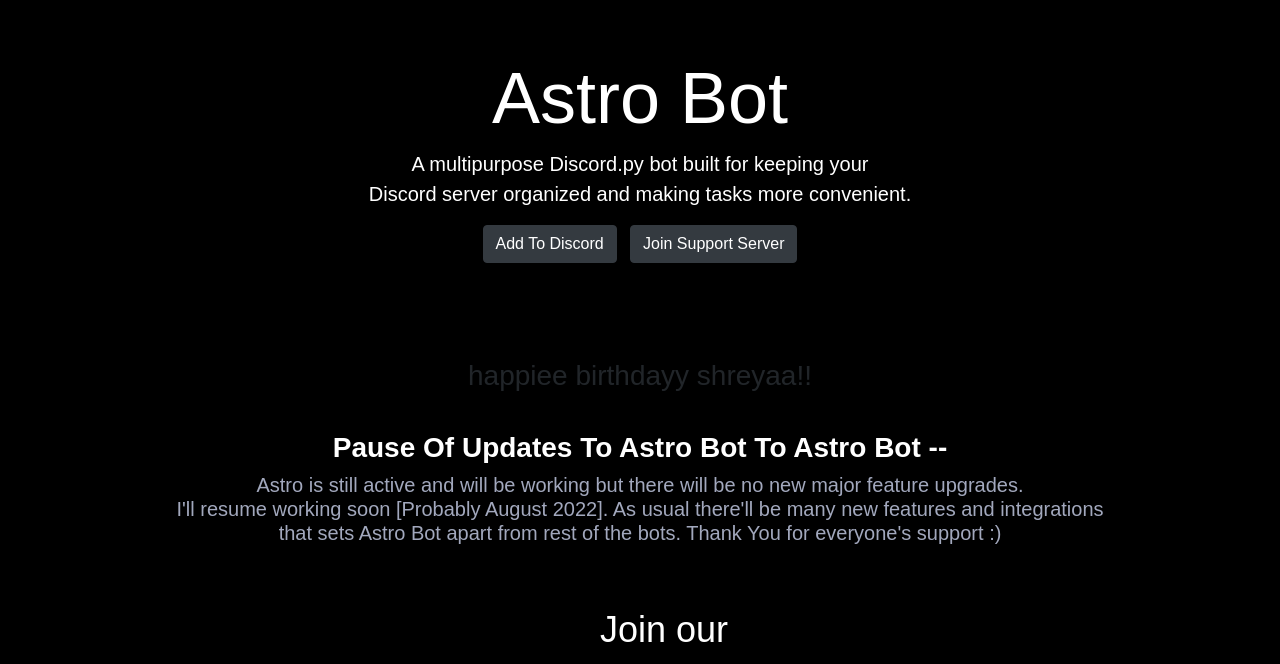
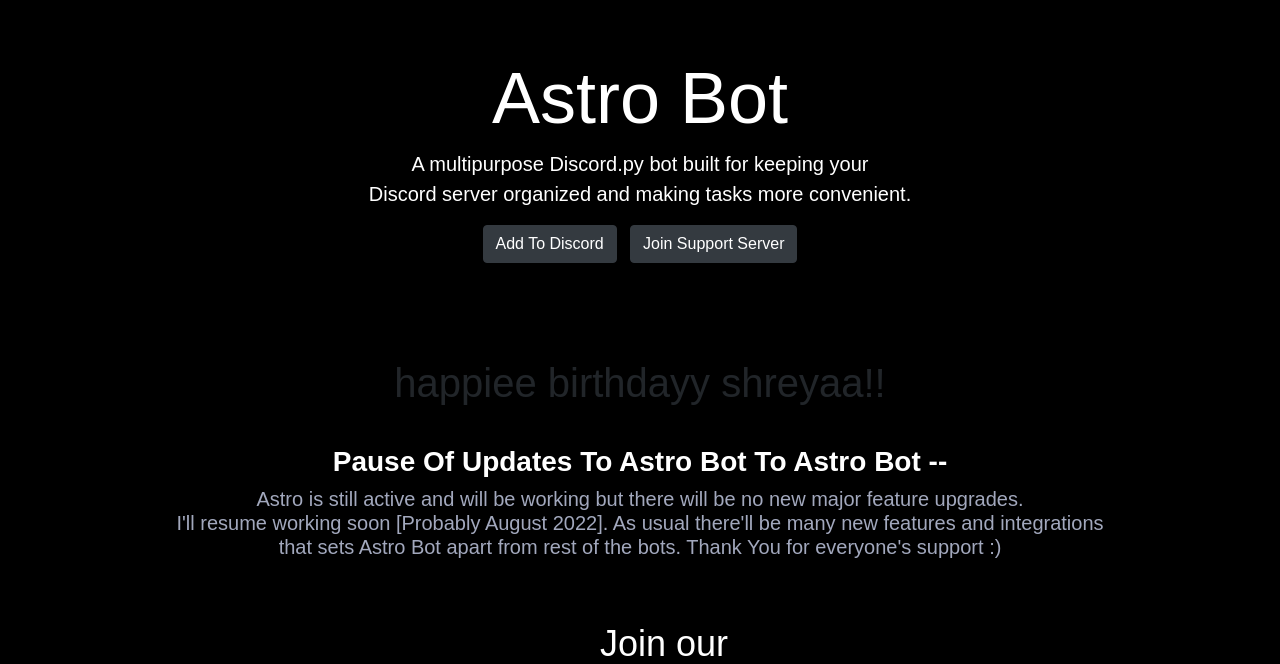
Before and after one commit to TaufeeqRiyaz/TaufeeqRiyaz-astrobot.github.io, a plain HTML site: page index.html in a window 1280 px wide. Shown: the part 85-749 px from the top of the page. Drawn offline with nearby package versions, Linux system fonts and the light colour scheme.

Commit message:
Update index.html

```diff
--- a/index.html
+++ b/index.html
@@ -99,7 +99,7 @@
 
   <div class="bg-black">
     <div class="text-center">
-      <h3>happiee birthdayy shreyaa!!</h3>
+      <h1>happiee birthdayy shreyaa!!</h1>
       <h3 class="wh">Pause Of Updates To Astro Bot To Astro Bot -</span>-</h3>
     </div>
     <h5 class="text-center textt">Astro is still active and will be working but there will be no new major feature upgrades.<br> I'll resume working soon [Probably August 2022]. As usual there'll be many new features and integrations <br>that sets Astro Bot apart from rest of the bots. Thank You for everyone's support :)</h5>
```
